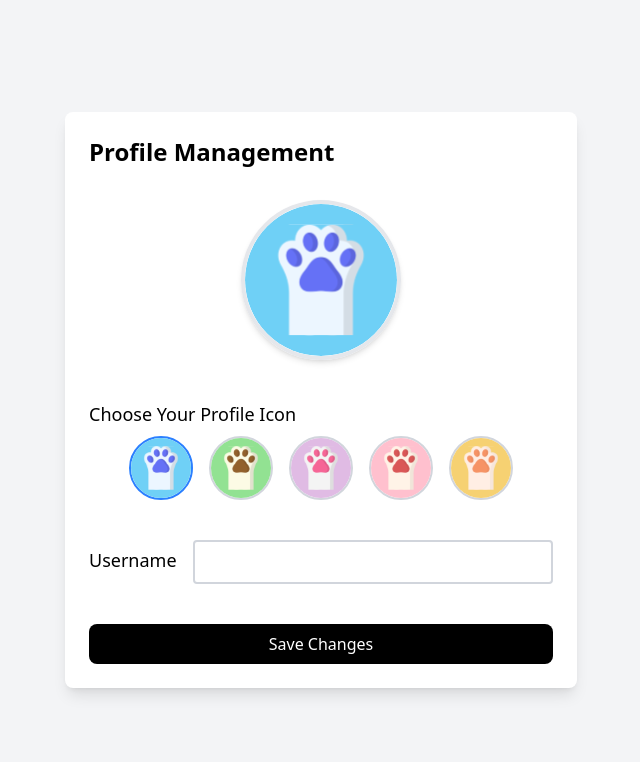
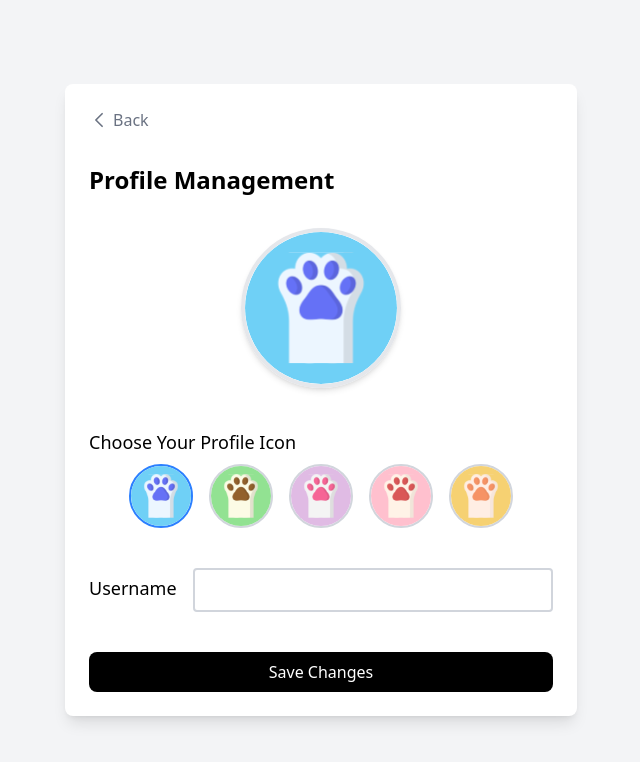
Before and after one commit to bonussy/ChatApp, a Next.js app in the folder frontend/: page /profile in a window 1280 px wide. Shown: the top 762 px of the page, without its empty margins (319-959 px from the left). Built offline with nearby package versions, Linux system fonts and the light colour scheme; no server answers.

Commit message:
add back arrow in profile

```diff
--- a/frontend/app/profile/page.tsx
+++ b/frontend/app/profile/page.tsx
@@ -3,11 +3,13 @@
 import React, { useState, useEffect } from "react";
 import axios from 'axios';
 import { API_URL } from "@/utils/config";
+import { useRouter } from "next/navigation"; // Import useRouter for navigation
 
 export default function ProfilePage() {
   const [username, setUsername] = useState<string>("");
   const [selectedIcon, setSelectedIcon] = useState<string>("icon1");
   const [loading, setLoading] = useState<boolean>(false);
+  const router = useRouter(); // Initialize router
 
   const icons = [
     { id: "icon1", src: "/profile/blue_paw.svg", alt: "Icon 1" },
@@ -73,11 +75,32 @@ export default function ProfilePage() {
   return (
     <div className="flex flex-col items-center justify-center min-h-screen bg-gray-100">
       <div className="flex flex-col gap-4 w-full max-w-lg shadow-lg rounded-lg p-6 bg-white">
+        {/* Back Arrow */}
+        <button
+          onClick={() => router.back()} // Navigate to the previous page
+          className="flex items-center gap-1 text-gray-500 hover:underline mb-4 cursor-pointer"
+        >
+          <svg
+            xmlns="http://www.w3.org/2000/svg"
+            fill="none"
+            viewBox="0 0 24 24"
+            strokeWidth={2}
+            stroke="currentColor"
+            className="w-5 h-5"
+          >
+            <path
+              strokeLinecap="round"
+              strokeLinejoin="round"
+              d="M15.75 19.5L8.25 12l7.5-7.5"
+            />
+          </svg>
+          Back
+        </button>
+
         <h1 className="text-2xl font-bold mb-4">Profile Management</h1>
 
         {/* Display Selected Profile Icon */}
         <div className="flex flex-col items-center mb-6">
-          {/* <h2 className="text-lg text-gray-500 font-semibold mb-2">Your Profile Icon</h2> */}
           {selectedIconSrc && (
             <img
               src={selectedIconSrc}
--- a/frontend/components/LogoutButton.tsx
+++ b/frontend/components/LogoutButton.tsx
@@ -23,7 +23,7 @@ export default function LogoutButton() {
       //   localStorage.removeItem('token');
       //   localStorage.removeItem('userId'); // Remove userId from localStorage
 
-      router.push("/login"); // Redirect to login page after logout
+      router.push("/"); // Redirect to home page after logout
     } catch (err: any) {
       console.error(
         "Logout failed:",
```
